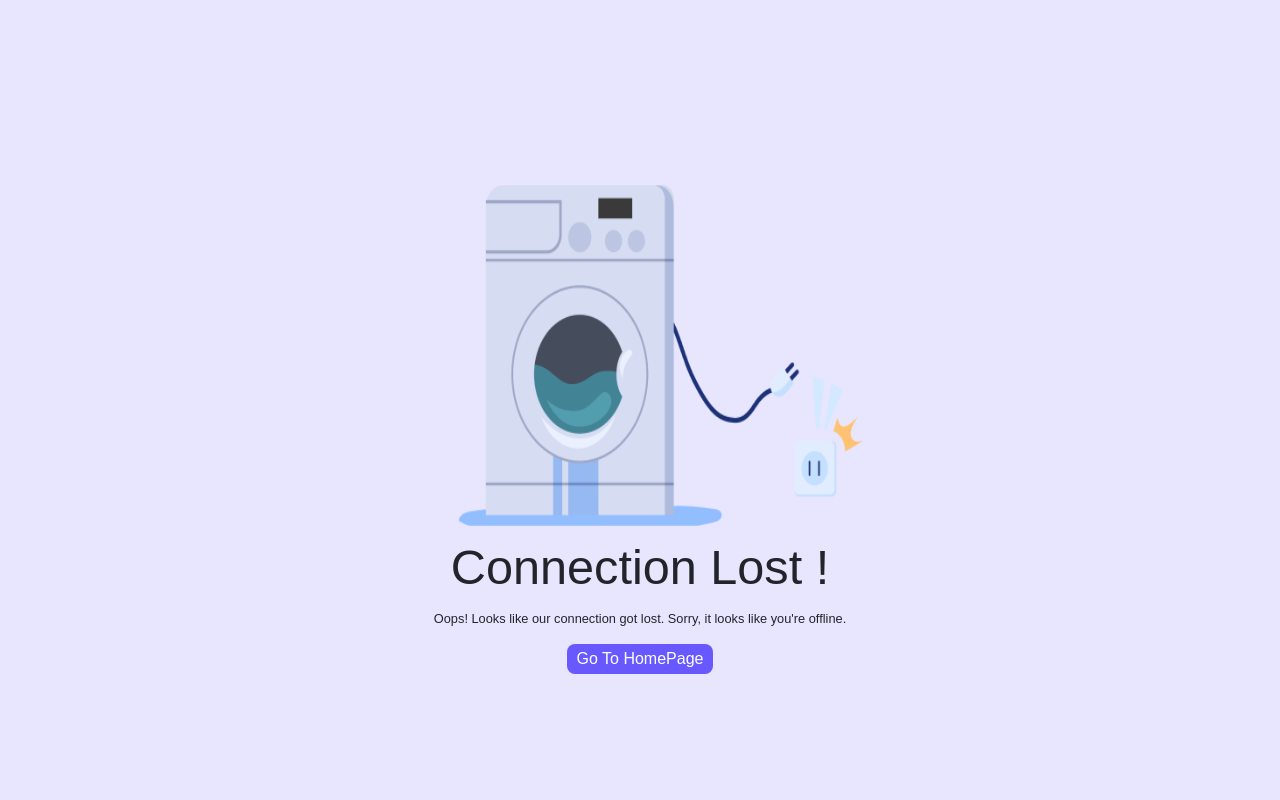
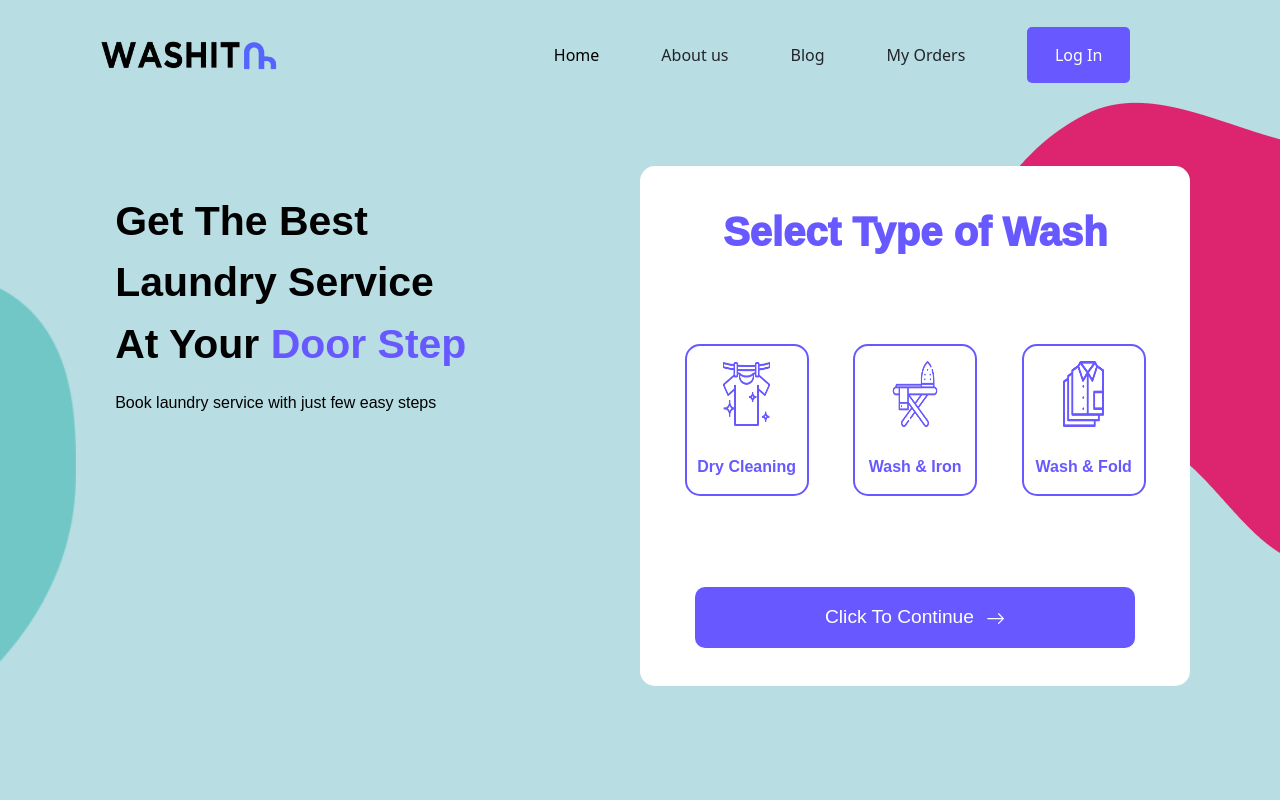
Before and after one commit to VamsiKrishna22042000/washitup, a React (Create React App) app in the folder laundryman/: page / in a window 1280 px wide. Shown: the top 800 px of the page. Built offline with nearby package versions, Linux system fonts and the light colour scheme.

Commit message:
changes made for the connection lost

```diff
--- a/laundryman/src/App.js
+++ b/laundryman/src/App.js
@@ -29,7 +29,7 @@ function App() {
 
   return (
     <BrowserRouter>
-      {false ? (
+      {isOnline ? (
         <Switch>
           <Route exact path="/" component={Laundry} />
           <Route exact path="/admindashboard" component={AdminDashboard} />
```
